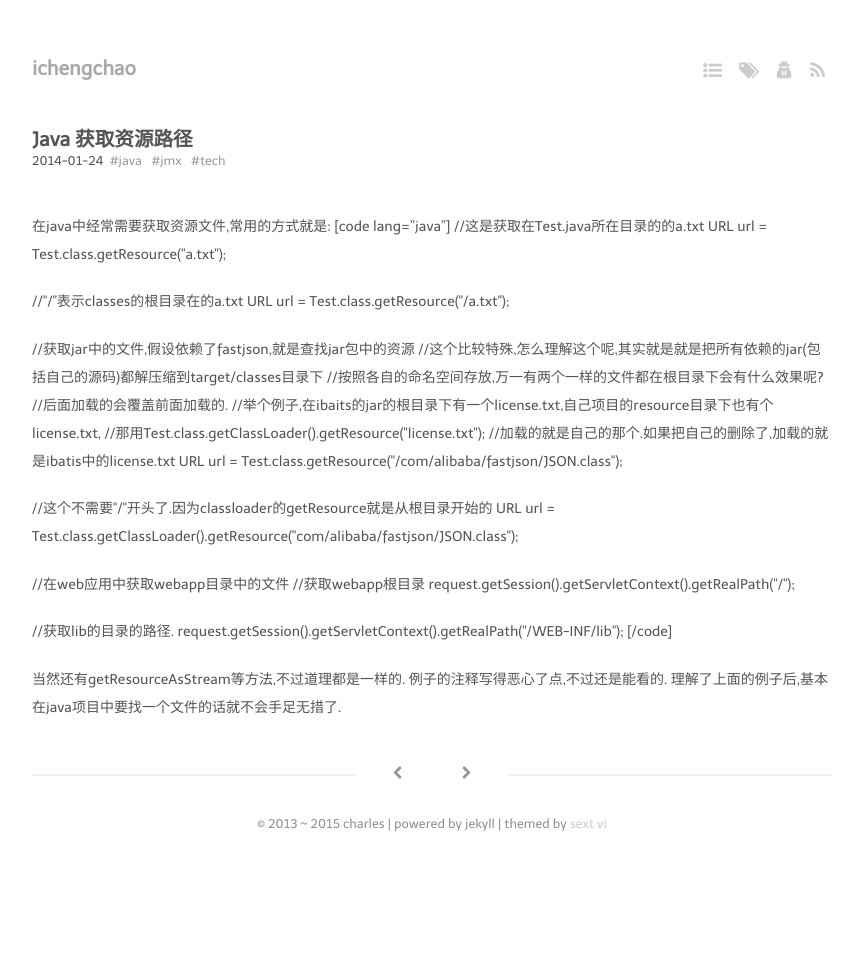
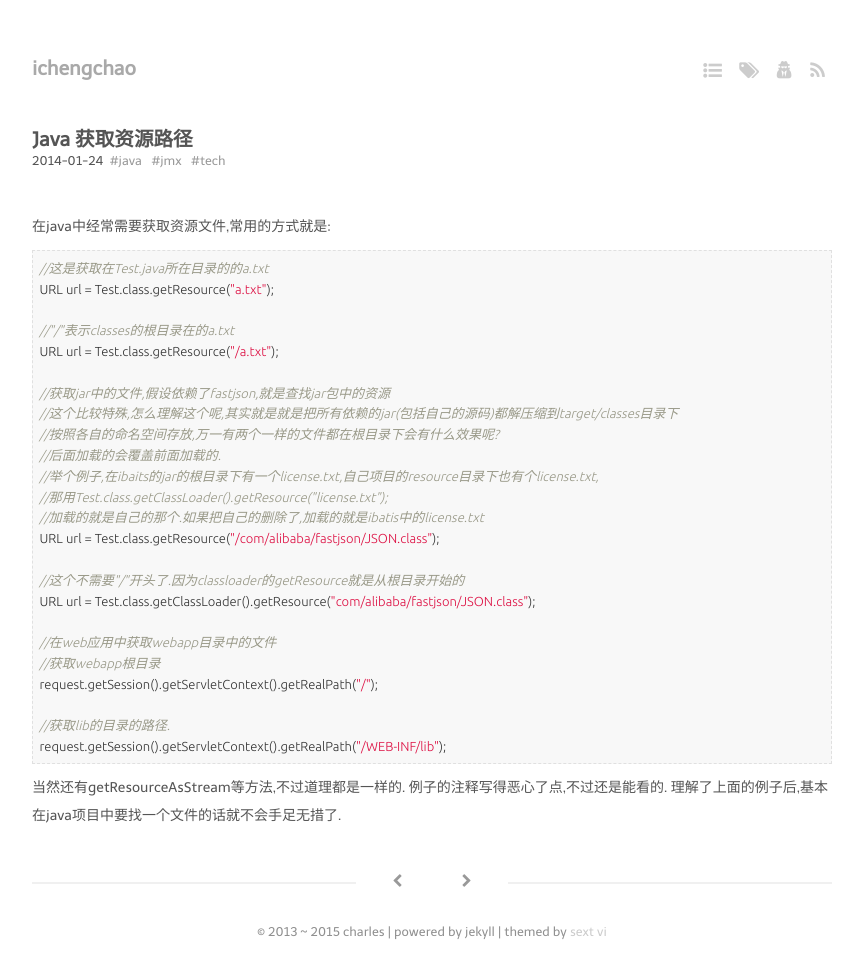
Before and after one commit to ichengchao/ichengchao.github.io, a Jekyll site: the page built from _posts/2014-01-24-java-resource-path.md, in a window 1280 px wide. Shown: the whole page, without its empty margins (208-1071 px from the left). Built offline with Jekyll 4.4.1, drawn with Linux system fonts in a browser that asks for light colours; Markdown is read by kramdown in place of the engine named in the settings; before the commit the page ends 900 px from its top, so only the background shows below that.

Commit message:
修改内容

```diff
--- a/_posts/2014-01-24-java-resource-path.md
+++ b/_posts/2014-01-24-java-resource-path.md
@@ -11,32 +11,35 @@ tags:
 ---
 
 在java中经常需要获取资源文件,常用的方式就是:
-[code lang="java"]
+
+{% highlight java %}
+
 //这是获取在Test.java所在目录的的a.txt
-URL url = Test.class.getResource(&quot;a.txt&quot;);
+URL url = Test.class.getResource("a.txt");
 
-//&quot;/&quot;表示classes的根目录在的a.txt
-URL url = Test.class.getResource(&quot;/a.txt&quot;);
+//"/"表示classes的根目录在的a.txt
+URL url = Test.class.getResource("/a.txt");
 
 //获取jar中的文件,假设依赖了fastjson,就是查找jar包中的资源
 //这个比较特殊,怎么理解这个呢,其实就是就是把所有依赖的jar(包括自己的源码)都解压缩到target/classes目录下
 //按照各自的命名空间存放,万一有两个一样的文件都在根目录下会有什么效果呢?
 //后面加载的会覆盖前面加载的.
 //举个例子,在ibaits的jar的根目录下有一个license.txt,自己项目的resource目录下也有个license.txt,
-//那用Test.class.getClassLoader().getResource(&quot;license.txt&quot;);
+//那用Test.class.getClassLoader().getResource("license.txt");
 //加载的就是自己的那个.如果把自己的删除了,加载的就是ibatis中的license.txt
-URL url = Test.class.getResource(&quot;/com/alibaba/fastjson/JSON.class&quot;);
+URL url = Test.class.getResource("/com/alibaba/fastjson/JSON.class");
 
-//这个不需要&quot;/&quot;开头了.因为classloader的getResource就是从根目录开始的
-URL url = Test.class.getClassLoader().getResource(&quot;com/alibaba/fastjson/JSON.class&quot;);
+//这个不需要"/"开头了.因为classloader的getResource就是从根目录开始的
+URL url = Test.class.getClassLoader().getResource("com/alibaba/fastjson/JSON.class");
 
 //在web应用中获取webapp目录中的文件
 //获取webapp根目录
-request.getSession().getServletContext().getRealPath(&quot;/&quot;);
+request.getSession().getServletContext().getRealPath("/");
 
 //获取lib的目录的路径.
-request.getSession().getServletContext().getRealPath(&quot;/WEB-INF/lib&quot;);
-[/code]
+request.getSession().getServletContext().getRealPath("/WEB-INF/lib");
+
+{% endhighlight %}
 
 当然还有getResourceAsStream等方法,不过道理都是一样的.
 例子的注释写得恶心了点,不过还是能看的.
```
